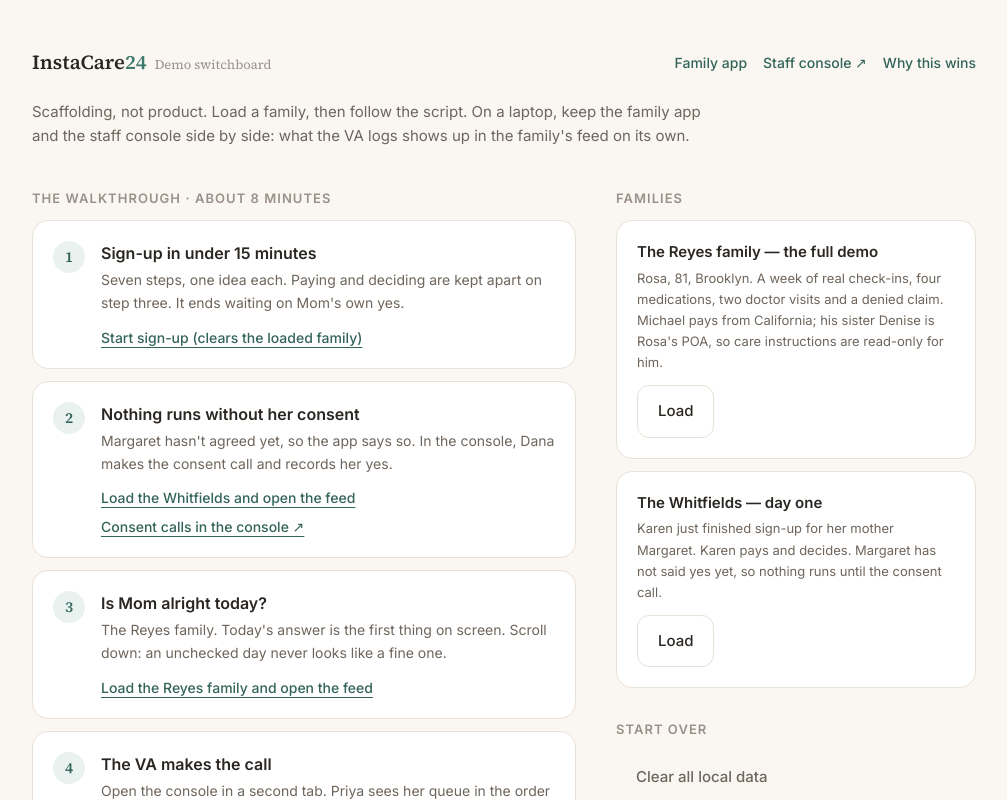
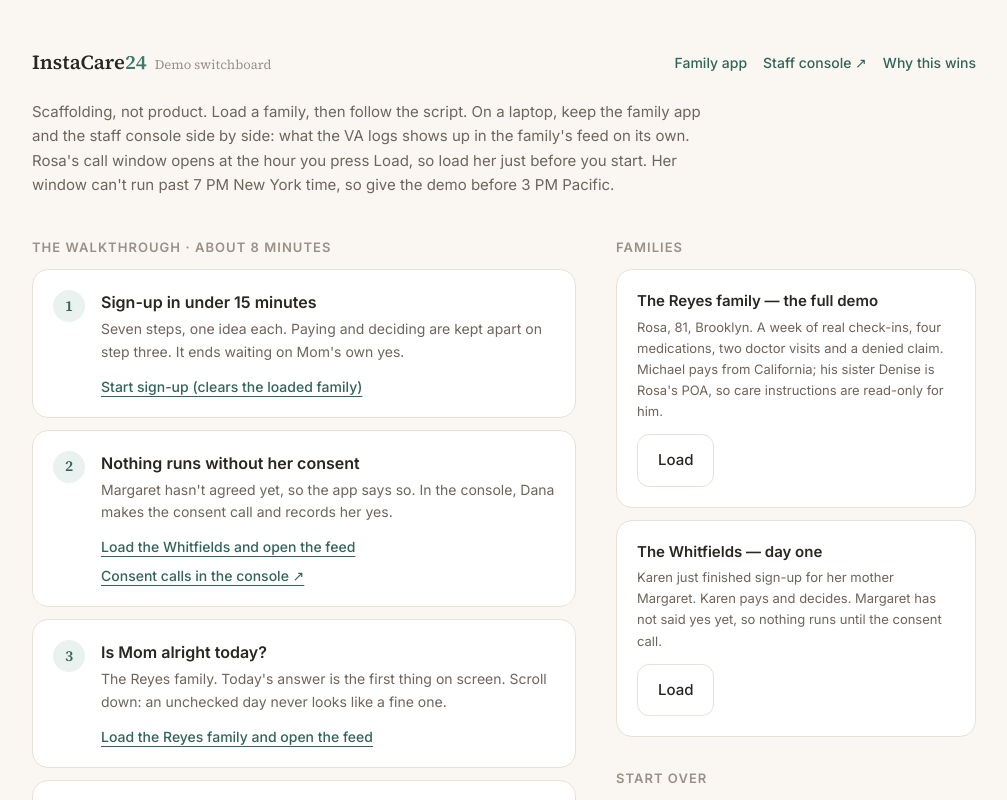
Before and after one commit to a-jay85/instacare24, a Next.js app: page /demo in a window 1280 px wide. Shown: the top 800 px of the page, without its empty margins (136-1143 px from the left). Built offline with nearby package versions, Linux system fonts and the light colour scheme.

Commit message:
Demo page and README: Load opens Rosa's window now; demo before 3 PM Pacific

```diff
--- a/src/app/demo/page.tsx
+++ b/src/app/demo/page.tsx
@@ -47,7 +47,10 @@ export default function DemoPage() {
       <p className="mt-6 max-w-2xl text-[15px] leading-relaxed text-muted">
         Scaffolding, not product. Load a family, then follow the script. On a
         laptop, keep the family app and the staff console side by side: what the
-        VA logs shows up in the family&apos;s feed on its own.
+        VA logs shows up in the family&apos;s feed on its own. Rosa&apos;s call
+        window opens at the hour you press Load, so load her just before you
+        start. Her window can&apos;t run past 7 PM New York time, so give the
+        demo before 3 PM Pacific.
       </p>
 
       <div className="mt-10 grid gap-10 lg:grid-cols-[1fr_360px]">
```
Also changed, not shown: 1 other file (tests, documents, lock files or other folders).
